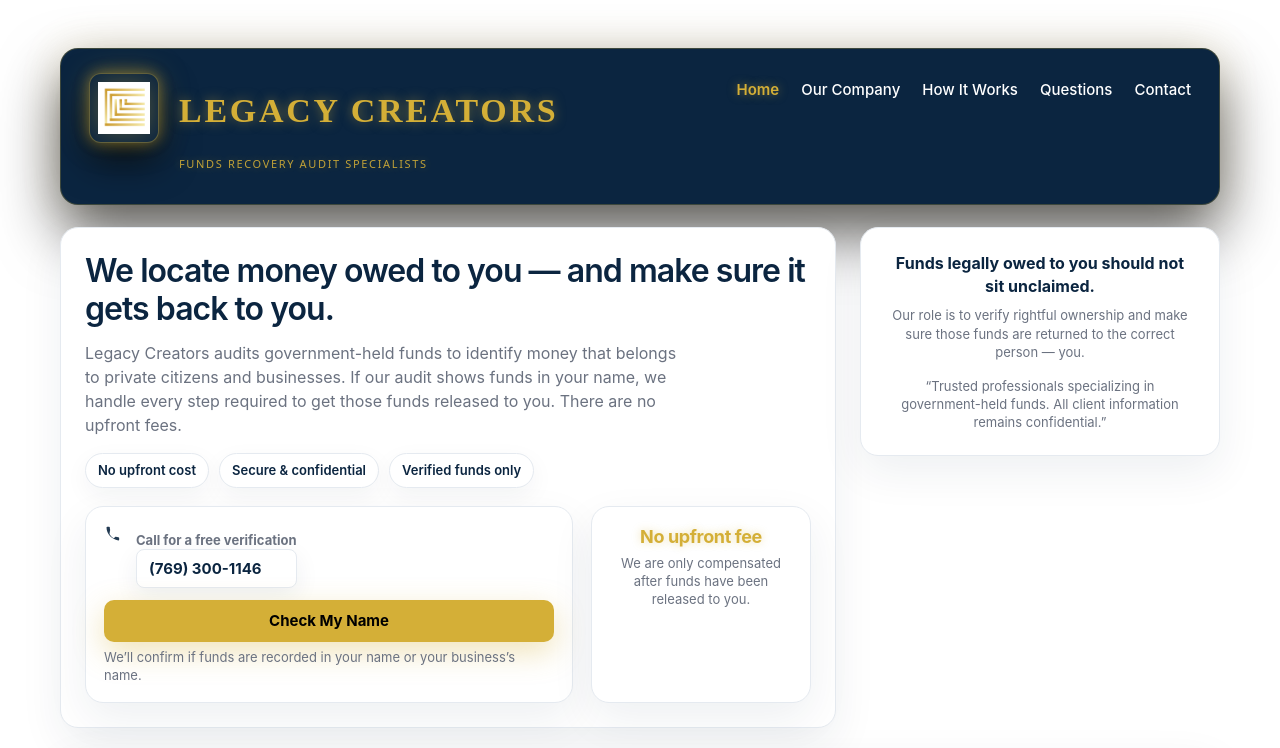
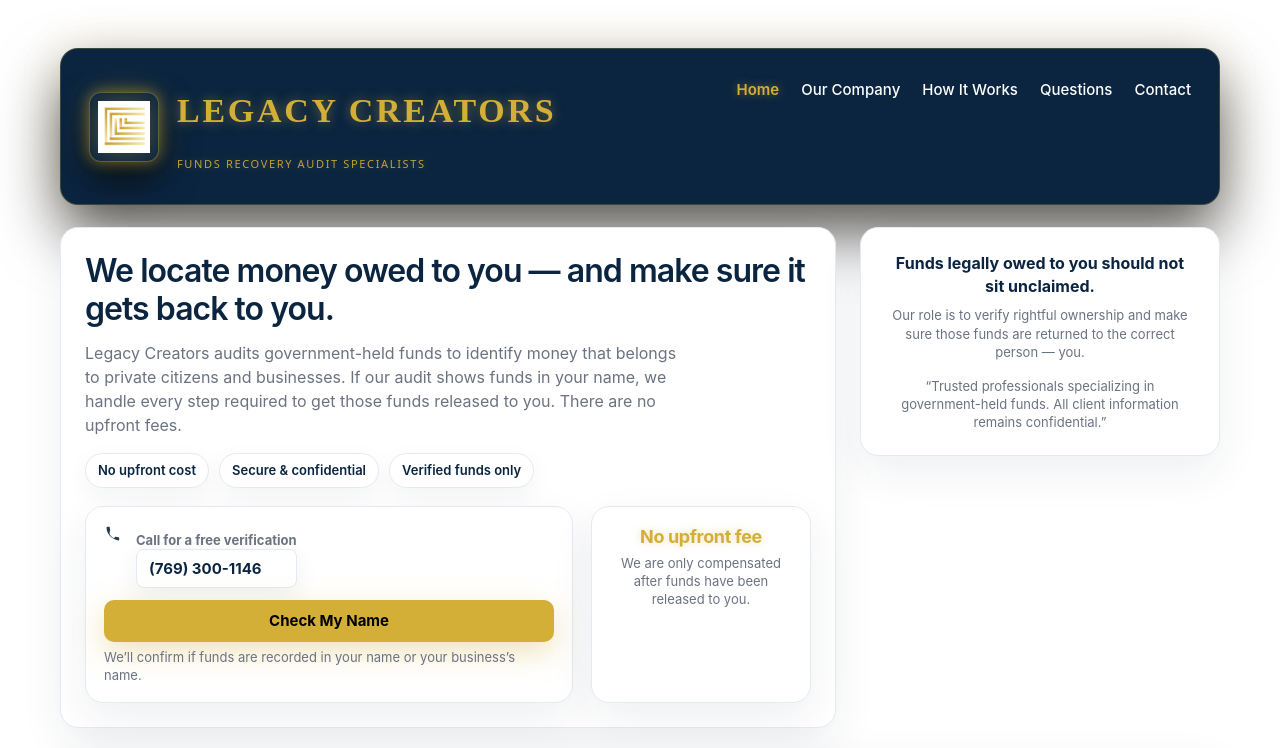
Before and after one commit to lenitaharris/Legacy-Creators-Website, a plain HTML site: page index.html in a window 1280 px wide. Shown: the top 748 px of the page. Drawn offline with Linux system fonts and the light colour scheme; a web font is replaced by a local one.

Commit message:
Add files via upload
Header name alignment and revision #4

```diff
--- a/style.css
+++ b/style.css
@@ -120,6 +120,51 @@
   letter-spacing:0.08em;
 }
 
+/* --- LOGO + TEXT ALIGNMENT FIX --- */
+.brand-block {
+  display: flex;
+  align-items: center;     /* vertically centers emblem + text */
+  gap: 18px;
+}
+
+/* adjust emblem position slightly lower */
+.brand-emblem-frame {
+  display: flex;
+  align-items: center;
+  justify-content: center;
+  background: var(--navy);
+  border: 1px solid rgba(212,175,55,0.4);
+  border-radius: 12px;
+  padding: 8px;
+  box-shadow:
+    0 0 14px rgba(212,175,55,0.45),
+    0 18px 36px rgba(0,0,0,0.7),
+    0 0 32px rgba(212,175,55,0.25);
+  width: 70px;
+  height: 70px;
+  margin-top: 2px; /* subtle nudge for balance */
+}
+
+/* tighten the spacing between name and tagline */
+.brand-textgroup {
+  display: flex;
+  flex-direction: column;
+  justify-content: center;  /* centers vertically */
+  line-height: 1.1;
+}
+
+/* move tagline slightly closer to name */
+.brand-accent-row {
+  margin-top: 4px; /* reduced from 10px */
+}
+
+/* ensure tagline stays visually balanced */
+.brand-tag-small {
+  font-size: 12px;
+  letter-spacing: 0.13em;
+  opacity: 0.95;
+  margin-top: 1px;
+}
 
 /* tagline text */
 .brand-tag-small {
```
